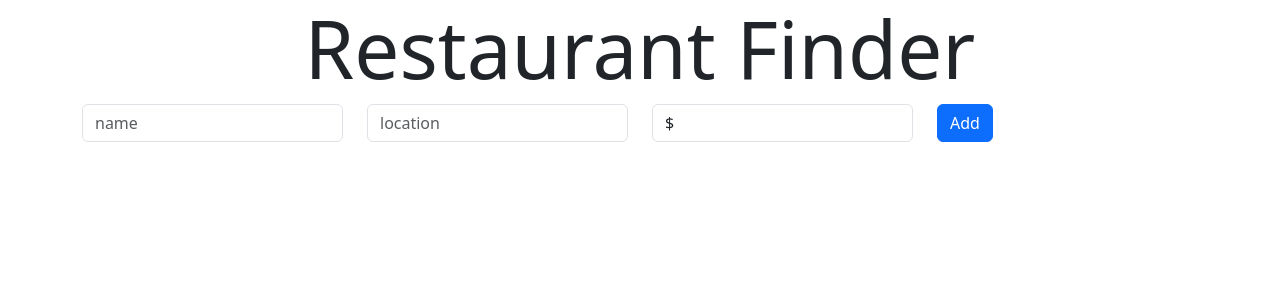
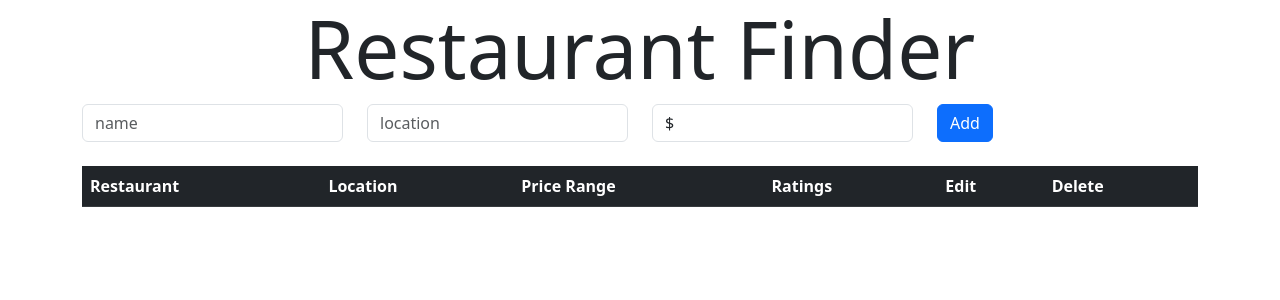
Before and after one commit to raynhlee/yelp-clone, a React (Create React App) app in the folder client/: page / in a window 1280 px wide. Shown: the top 300 px of the page. Built offline with nearby package versions, Linux system fonts and the light colour scheme.

Commit message:
+ RestaurantList component

```diff
--- a/client/src/components/RestaurantList.jsx
+++ b/client/src/components/RestaurantList.jsx
@@ -0,0 +1,23 @@
+import React from "react";
+
+function RestaurantList() {
+  return (
+    <div className="list-group">
+      <table className="table table-hover table-dark">
+        <thead>
+          <tr className="bg-primary">
+            <th scope="col">Restaurant</th>
+            <th scope="col">Location</th>
+            <th scope="col">Price Range</th>
+            <th scope="col">Ratings</th>
+            <th scope="col">Edit</th>
+            <th scope="col">Delete</th>
+          </tr>
+        </thead>
+        <tbody></tbody>
+      </table>
+    </div>
+  );
+}
+
+export default RestaurantList;
--- a/client/src/routes/Home.jsx
+++ b/client/src/routes/Home.jsx
@@ -1,14 +1,14 @@
 import React from "react";
 import Header from "../components/Header";
 import AddRestaurant from "../components/AddRestaurant";
-// import RestaurantList from "../components/RestaurantList";
+import RestaurantList from "../components/RestaurantList";
 
 const Home = () => {
   return (
     <div>
       <Header />
       <AddRestaurant />
-      {/* <RestaurantList /> */}
+      <RestaurantList />
     </div>
   );
 };
```
